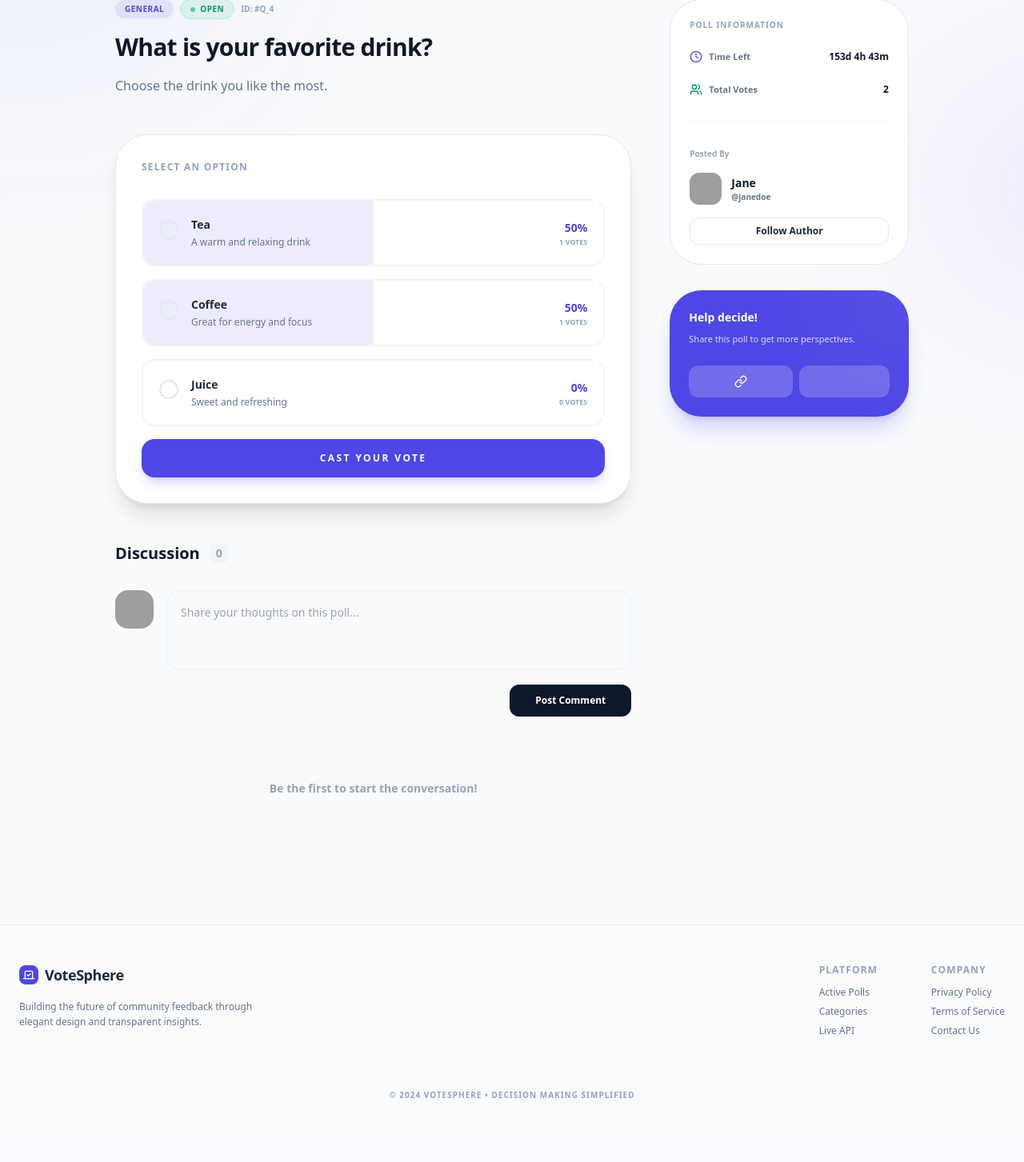
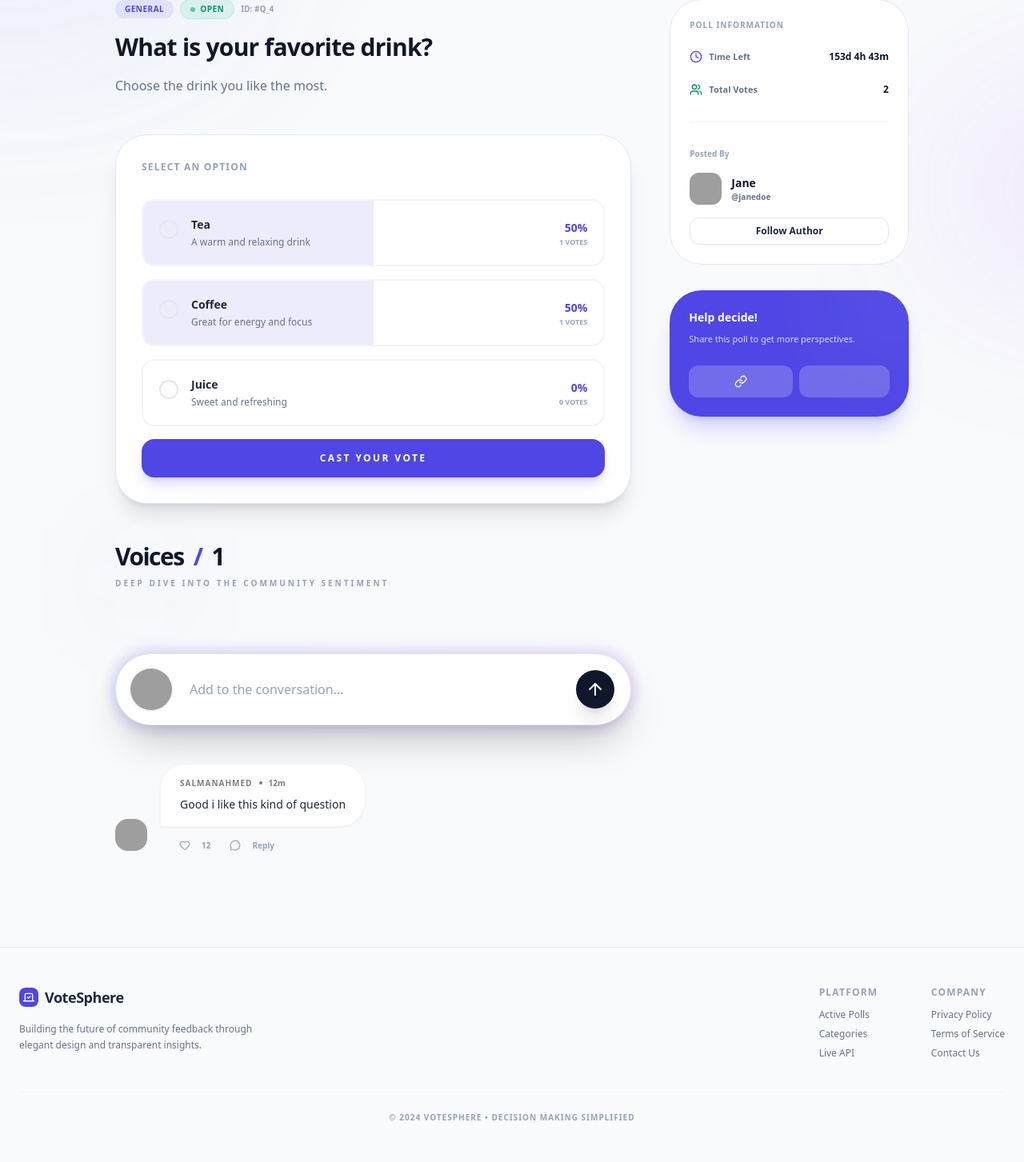
Before and after one commit to A-Coder-13/Voting-System, a Django app: page /ques/voting-pole/4/ in a window 1280 px wide. Shown: the part 98-1551 px from the top of the page at 80% size. Before the commit the page ends 1471 px from the top, so only its background shows below. Run offline with Django 5.2, Linux system fonts and the light colour scheme; a user stored in the database is signed in; data comes from the database, SQL or seed files in the repository; both versions use the stored data as it was after the commit; parts of the project's set-up code (start-up, migrations or seed data) failed here and were passed over; some libraries are stand-ins or nearby versions; grey boxes are pictures that could not be loaded.

Commit message:
comments section's UI updated now

```diff
--- a/VotingSystem/Comments_Likes/url.py
+++ b/VotingSystem/Comments_Likes/url.py
@@ -3,5 +3,5 @@ from .views import *
 
 
 urlpatterns=[
-    path('comment', comments , name='comments')
+    path('comment/<int:id>/', comments , name='comments')
 ]
--- a/VotingSystem/questonaries/Templates/questionaries/voting-pole.html
+++ b/VotingSystem/questonaries/Templates/questionaries/voting-pole.html
@@ -160,98 +160,126 @@
                 </form>
             </section>
 
-            <!-- Comments Section -->
-            <section class="space-y-8">
-                <h2 class="text-xl font-black text-slate-900 dark:text-white flex items-center gap-3">
-                    Discussion <span class="text-sm font-bold text-slate-400 bg-slate-100 dark:bg-slate-800 px-2 py-0.5 rounded-lg">{{ comments|length }}</span>
-                </h2>
+            <!-- Updated Comments Section -->
+            <section class="mt-20 space-y-12">
+                <!-- Sophisticated Header -->
+                <div class="relative flex items-center justify-between pb-8">
+                    <div class="z-10">
+                        <h3 class="text-3xl font-black tracking-tighter text-slate-900 dark:text-white flex items-center gap-3">
+                            Voices <span class="text-brand-600">/</span> {{ comments|length }}
+                        </h3>
+                        <p class="text-[10px] font-black uppercase tracking-[0.3em] text-slate-400 mt-2">Deep dive into the community sentiment</p>
+                    </div>
+                    <!-- Decorative background element -->
+                    <div class="absolute -left-4 top-0 w-24 h-24 bg-brand-600/5 rounded-full blur-3xl -z-0"></div>
+                </div>
 
-                <!-- Main Input -->
-                <form action="{% url 'comments' %}" method="POST" class="flex gap-4">
-                    {% csrf_token %}
-                    <input type="hidden" name="ques" value="{{ ques.id }}">
-                    <img src="https://api.dicebear.com/7.x/avataaars/svg?seed={{ request.user.username }}"
-                         class="w-12 h-12 rounded-2xl bg-brand-100 shrink-0" alt="Me">
-                    <div class="flex-grow">
-                        <textarea name="text" required placeholder="Share your thoughts on this poll..."
-                            class="w-full bg-slate-50 dark:bg-slate-900 border-2 border-slate-100 dark:border-slate-800 rounded-2xl p-4 text-sm focus:border-brand-500/30 transition-all outline-none min-h-[100px] text-slate-700 dark:text-slate-300 resize-none"></textarea>
-                        <div class="flex justify-end mt-3">
-                            <button type="submit" class="bg-slate-900 dark:bg-white text-white dark:text-slate-900 px-8 py-3 rounded-xl text-xs font-black hover:scale-105 active:scale-95 transition-all">
-                                Post Comment
+                <!-- Floating Input Bar -->
+                <div class="group relative">
+                    <div class="absolute -inset-1 bg-gradient-to-r from-brand-600 to-purple-600 rounded-[3rem] blur opacity-20 group-focus-within:opacity-40 transition duration-1000"></div>
+                    <form action="{% url 'comments' ques.id %}" method="POST" class="relative bg-white dark:bg-slate-900 rounded-[2.8rem] border border-slate-200 dark:border-slate-800 p-3 pr-5 flex items-center gap-4 shadow-2xl transition-all focus-within:border-brand-500/50">
+                        {% csrf_token %}
+                        <input type="hidden" name="ques" value="{{ ques.id }}">
+
+                        <div class="shrink-0 p-1">
+                            <img src="{% if profile_pic %}{{profile_pic}}{% else %}https://api.dicebear.com/7.x/avataaars/svg?seed={{request.user.username}}{% endif %}"
+                                class="w-14 h-14 rounded-full object-cover border-2 border-slate-100 dark:border-slate-800 shadow-inner" alt="Me">
+                        </div>
+
+                        <input name="text" required placeholder="Add to the conversation..."
+                            class="flex-grow bg-transparent border-none text-base focus:ring-0 focus:outline-none placeholder:text-slate-400 text-slate-700 dark:text-slate-200 py-5">
+
+                        <div class="flex items-center gap-3">
+                            <button type="submit" class="bg-slate-900 dark:bg-white text-white dark:text-slate-900 w-12 h-12 rounded-full flex items-center justify-center hover:scale-110 active:scale-90 transition-all shadow-xl">
+                                <i data-lucide="arrow-up" class="w-6 h-6"></i>
                             </button>
                         </div>
-                    </div>
-                </form>
+                    </form>
+                </div>
 
-                <!-- Comments List -->
-                <div class="space-y-8">
+                <!-- Conversation Flux -->
+                <div class="space-y-12">
                     {% for comment in comments %}
-                    <div class="flex gap-4 group/comment" id="comment-{{ comment.id }}" x-data="{ showReply: false }">
-                        <img src="https://api.dicebear.com/7.x/avataaars/svg?seed={{ comment.user_id.username }}"
-                             class="w-12 h-12 rounded-2xl bg-slate-100 dark:bg-slate-800 shrink-0" alt="User">
-
-                        <div class="flex-grow space-y-2">
-                            <div class="flex items-center gap-2">
-                                <span class="text-sm font-black text-slate-900 dark:text-white">{{ comment.user_id.username }}</span>
-                                <span class="text-[10px] text-slate-400 font-bold uppercase">{{ comment.created_at|timesince }} ago</span>
+                    <div class="flex flex-col gap-4 relative">
+                        <!-- Comment Block -->
+                        <div class="flex items-end gap-4 {% if forloop.counter|divisibleby:2 %}flex-row-reverse{% endif %}">
+                            <!-- Avatar with pulse ring -->
+                            <div class="relative shrink-0 mb-2">
+                                <div class="absolute inset-0 bg-brand-500 rounded-2xl animate-ping opacity-20 group-hover:opacity-40"></div>
+                                {% if comment.user_id.profile.profile_picture %}
+                                <img src="{{comment.user_id.profile.profile_picture}}"
+                                    class="relative w-10 h-10 rounded-2xl bg-slate-100 dark:bg-slate-800 z-10" alt="User">
+                                {% else %}
+                                    <img src="https://api.dicebear.com/7.x/avataaars/svg?seed={{comment.user_id.username}}"
+                                    class="relative w-10 h-10 rounded-2xl bg-slate-100 dark:bg-slate-800 z-10" alt="User">
+                                {% endif %}
                             </div>
 
-                            <div class="text-sm text-slate-600 dark:text-slate-400 leading-relaxed bg-slate-50 dark:bg-slate-900/40 p-5 rounded-3xl rounded-tl-none border border-slate-100 dark:border-slate-800/50">
-                                {{ comment.text }}
+                            <!-- Speech Bubble -->
+                            <div class="max-w-[85%] space-y-2">
+                                <div class="px-6 py-4 rounded-[2rem] shadow-sm border transition-all duration-500
+                                    {% if forloop.counter|divisibleby:2 %}
+                                        bg-slate-900 dark:bg-white text-white dark:text-slate-900 rounded-br-none border-slate-900 dark:border-white
+                                    {% else %}
+                                        bg-white dark:bg-slate-800 text-slate-800 dark:text-slate-100 rounded-bl-none border-slate-100 dark:border-slate-700
+                                    {% endif %}">
+
+                                    <div class="flex items-center gap-2 mb-2 opacity-60">
+                                        <span class="text-[10px] font-black uppercase tracking-widest">{{comment.user_id.username}}</span>
+                                        <span class="w-1 h-1 rounded-full bg-current"></span>
+                                        <span class="text-[10px] font-bold">12m</span>
+                                    </div>
+
+                                    <p class="text-sm leading-relaxed font-medium">
+                                        {{comment.text}}
+                                    </p>
+                                </div>
+
+                                <!-- Action Bar -->
+                                <div class="flex items-center gap-4 px-4 {% if forloop.counter|divisibleby:2 %}flex-row-reverse{% endif %}">
+                                    <button class="group flex items-center gap-1.5">
+                                        <div class="p-2 rounded-full bg-slate-50 dark:bg-slate-800 group-hover:bg-rose-500/10 transition-colors">
+                                            <i data-lucide="heart" class="w-3.5 h-3.5 text-slate-400 group-hover:text-rose-500"></i>
+                                        </div>
+                                        <span class="text-[10px] font-black text-slate-400 group-hover:text-slate-900 dark:group-hover:text-white">12</span>
+                                    </button>
+
+                                    <button onclick="openReply('{{comment.id}}')" class="group flex items-center gap-1.5">
+                                        <div class="p-2 rounded-full bg-slate-50 dark:bg-slate-800 group-hover:bg-brand-500/10 transition-colors">
+                                            <i data-lucide="message-circle" class="w-3.5 h-3.5 text-slate-400 group-hover:text-brand-500"></i>
+                                        </div>
+                                        <span class="text-[10px] font-black text-slate-400">Reply</span>
+                                    </button>
+
+
+                                </div>
                             </div>
+                        </div>
 
-                            <!-- Comment Actions -->
-                            <div class="flex items-center gap-6 text-[11px] font-black text-slate-400 px-2 pt-1">
-                                <form action="{% url 'like-comment' comment.id %}" method="POST">
-                                    {% csrf_token %}
-                                    <button type="submit" class="hover:text-brand-600 flex items-center gap-1.5 transition-colors">
-                                        <i data-lucide="thumbs-up" class="w-3.5 h-3.5"></i>
-                                        <span>Like</span>
+                        <!-- Inline Thread/Reply Box -->
+                        <div id="reply-container-{{comment.id}}" class="hidden mt-2 ml-14 mr-14 animate-in zoom-in-95 duration-200">
+                            <div class="bg-slate-50 dark:bg-slate-800/30 p-5 rounded-[2.5rem] border-2 border-dashed border-slate-200 dark:border-slate-700 focus-within:border-brand-500/50 transition-all">
+                                <div class="flex gap-4 items-center">
+                                    <img src="https://api.dicebear.com/7.x/avataaars/svg?seed={{request.user.username}}" class="w-10 h-10 rounded-full border border-white" />
+                                    <input type="text" placeholder="Replying to {{comment.user_id.username}}..."
+                                        class="bg-transparent border-none text-sm flex-grow focus:ring-0 focus:outline-none dark:text-white py-2" />
+                                    <button class="bg-brand-600 text-white p-3 rounded-full hover:rotate-12 transition-all shadow-lg shadow-brand-600/20">
+                                        <i data-lucide="send" class="w-4 h-4"></i>
                                     </button>
-                                </form>
-
-                                <button @click="showReply = !showReply; $nextTick(() => lucide.createIcons())" class="hover:text-brand-600 flex items-center gap-1.5 transition-colors">
-                                    <i data-lucide="message-square" class="w-3.5 h-3.5"></i>
-                                    <span>Reply</span>
-                                </button>
+                                </div>
                             </div>
-
-                            <!-- Reply Form -->
-                            <div x-show="showReply" x-collapse class="mt-4">
-                                <form action="{% url 'replies' %}" method="POST" class="flex gap-3 bg-white dark:bg-slate-900 p-4 rounded-2xl border border-slate-200 dark:border-slate-800 shadow-sm">
-                                    {% csrf_token %}
-                                    <input type="hidden" name="comment_id" value="{{ comment.id }}">
-                                    <input type="text" name="text" required placeholder="Write a reply..."
-                                           class="flex-grow bg-slate-50 dark:bg-slate-800 border-none rounded-xl px-4 py-2 text-sm focus:ring-2 focus:ring-brand-500/20 outline-none">
-                                    <button type="submit" class="bg-brand-600 text-white px-4 py-2 rounded-xl text-xs font-bold">Post</button>
-                                </form>
-                            </div>
-
-                            <!-- Replies Thread -->
-                            {% if comment.commentsreply_set.all %}
-                            <div class="mt-6 ml-6 pl-6 border-l-2 border-slate-100 dark:border-slate-800 space-y-6">
-                                {% for reply in comment.commentsreply_set.all %}
-                                <div class="flex gap-3">
-                                    <img src="https://api.dicebear.com/7.x/avataaars/svg?seed={{ reply.user_id.username }}"
-                                         class="w-8 h-8 rounded-xl bg-slate-100 shrink-0">
-                                    <div class="flex-grow space-y-1">
-                                        <div class="flex items-center gap-2">
-                                            <span class="text-xs font-black text-slate-900 dark:text-white">{{ reply.user_id.username }}</span>
-                                            <span class="text-[9px] text-slate-400 font-bold">{{ reply.created_at|timesince }}</span>
-                                        </div>
-                                        <div class="text-xs text-slate-600 dark:text-slate-400 bg-white dark:bg-slate-800/50 p-3 rounded-2xl border border-slate-100 dark:border-slate-800/80">
-                                            {{ reply.text }}
-                                        </div>
-                                    </div>
-                                </div>
-                                {% endfor %}
-                            </div>
-                            {% endif %}
                         </div>
                     </div>
                     {% empty %}
-                    <div class="text-center py-12 bg-slate-50 dark:bg-slate-900/50 rounded-[2.5rem]">
-                        <p class="text-slate-400 text-sm font-bold">Be the first to start the conversation!</p>
+                    <!-- Stylized Empty State -->
+                    <div class="text-center py-24 relative overflow-hidden rounded-[4rem] bg-slate-50 dark:bg-slate-900/40 border border-slate-100 dark:border-slate-800">
+                        <div class="relative z-10">
+                            <div class="w-20 h-20 bg-white dark:bg-slate-800 rounded-3xl flex items-center justify-center mx-auto mb-6 shadow-2xl rotate-3">
+                                <i data-lucide="sparkles" class="w-10 h-10 text-brand-600 animate-pulse"></i>
+                            </div>
+                            <h4 class="text-xl font-black text-slate-900 dark:text-white">Be the Catalyst</h4>
+                            <p class="text-xs text-slate-500 font-bold uppercase tracking-widest mt-2">Start the conversation below</p>
+                        </div>
                     </div>
                     {% endfor %}
                 </div>
@@ -340,5 +368,22 @@
                 lucide.createIcons();
             }, 2000);
         }
-    </script>
+
+        function openReply(id) {
+        const container = document.getElementById(`reply-container-${id}`);
+        const isHidden = container.classList.contains('hidden');
+
+        // Close others
+        document.querySelectorAll('[id^="reply-container-"]').forEach(el => el.classList.add('hidden'));
+
+        if (isHidden) {
+            container.classList.remove('hidden');
+            // Small delay to ensure the element is visible before focusing
+            setTimeout(() => {
+                const input = container.querySelector('input');
+                input.focus();
+            }, 10);
+        }
+    }
+   </script>
 {% endblock %}
--- a/VotingSystem/questonaries/views.py
+++ b/VotingSystem/questonaries/views.py
@@ -1,6 +1,8 @@
 from django.shortcuts import render, redirect
 from django.contrib.auth.models import User
 from .models import Category, Question, options,Vote_Click
+from Comments_Likes.models import *
+from users.models import *
 from django.contrib import messages
 from django.contrib.auth.decorators import login_required
 from django.utils import timezone
@@ -154,6 +156,17 @@ def voting_pole(req, id):
         remaining_time = "Expired"
 
 
+    try:
+        profile = UserProfile.objects.get(user_id=id)
+        profile_pic = profile.profile_picture.url if profile.profile_picture else None
+    except UserProfile.DoesNotExist:
+        profile_pic=None
+
+
+    comments = Comments.objects.filter(q_id = id)
+
+
+
 
 
     context = {
@@ -163,6 +176,8 @@ def voting_pole(req, id):
         'total': total_vote,
         'user_choice_id': user_vote.opt_id.id if user_vote else None,
         'remaining_time':remaining_time,
+        'profile_pic':profile_pic,
+        'comments':comments,
     }
 
     return render(req, "questionaries/voting-pole.html", context)
```
Also changed, not shown: VotingSystem/Comments_Likes/views.py (+6 -3 lines), VotingSystem/db.sqlite3.
